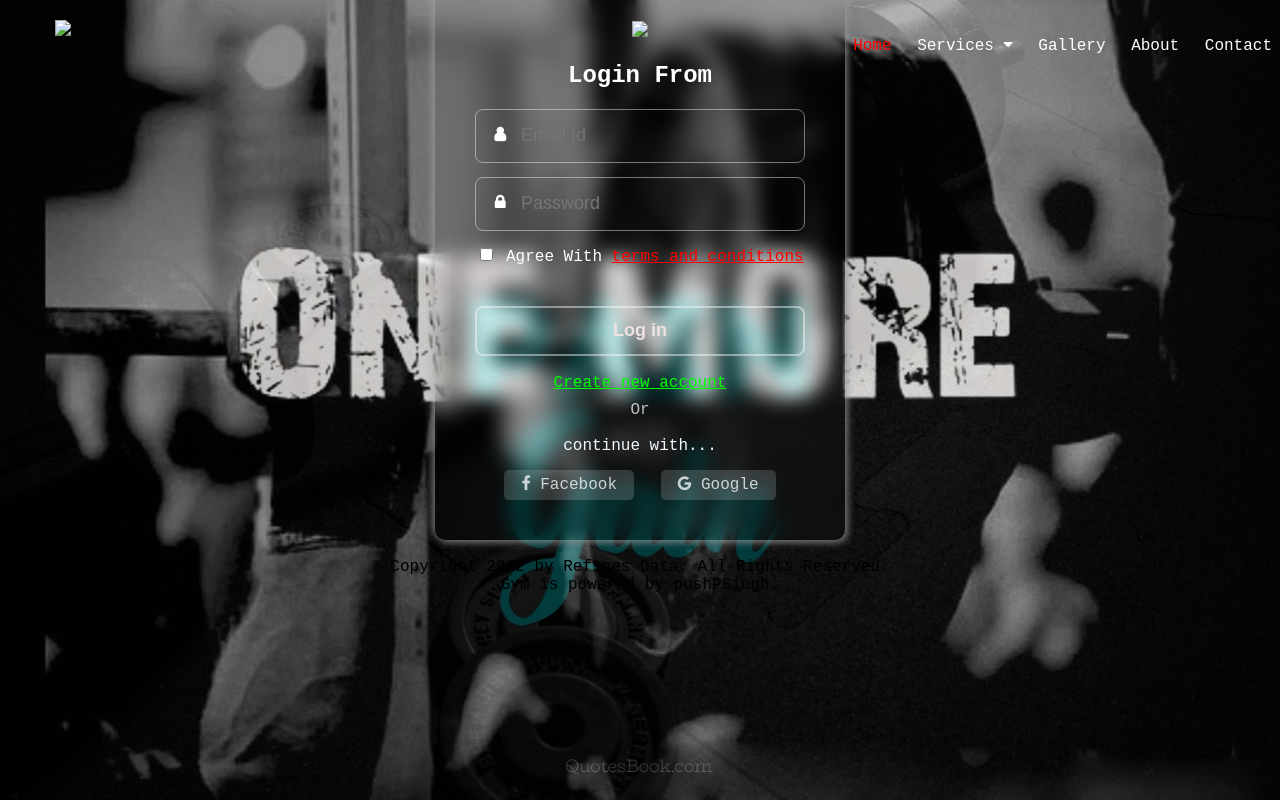
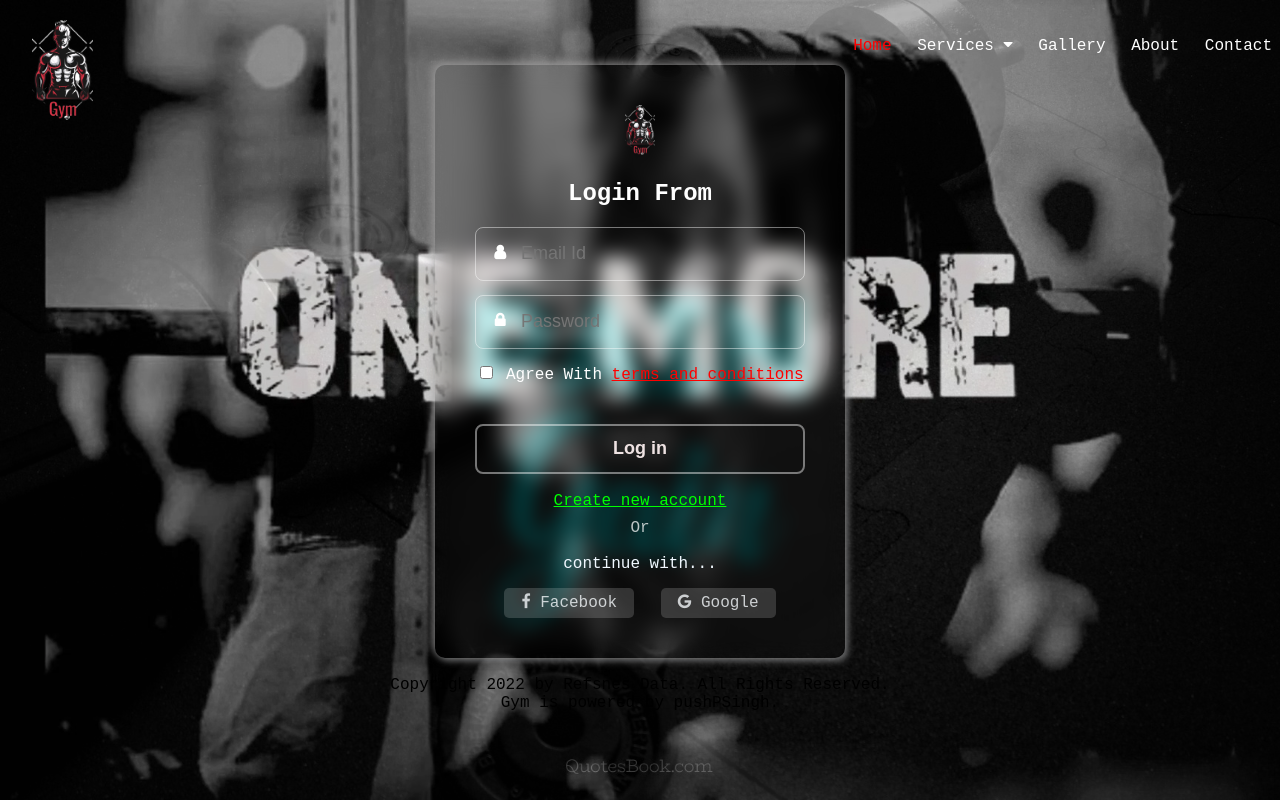
Before and after one commit to ansh6132/ansh6132.github.io, a plain HTML site: page exam.html/index.html in a window 1280 px wide. Drawn offline with Linux system fonts and the light colour scheme; files whose address does not match are found by name.

Commit message:
Update index.html

```diff
--- a/exam.html/index.html
+++ b/exam.html/index.html
@@ -48,14 +48,14 @@
                 </ul>
             </div>
             <div class="logo">
-                <a href="#"><img src="p2/6-removebg-preview.png"></a>
+                <a href="#"><img src="6-removebg-preview.png"></a>
             </div>
 
 
     <form>
     <div class="login">
         <div class="logo1">
-            <a href="#"><img src="p2/6-removebg-preview.png"></a>
+            <a href="#"><img src="6-removebg-preview.png"></a>
         </div>
         <h2>Login From</h2>
         <div class="set">
```
